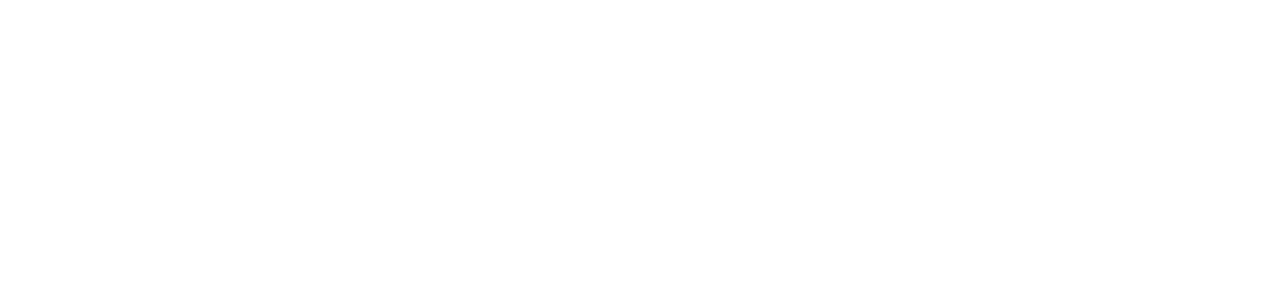
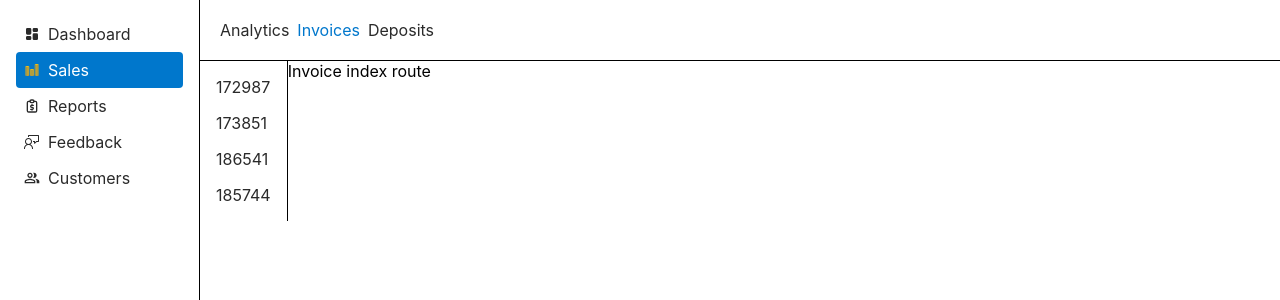
Before and after one commit to Andrii-Avramenko/reactRoutesPractice, a React (Vite) app: page /sales/invoices in a window 1280 px wide. Before the commit this address had no page. Shown: the top 300 px of the page. Built offline with nearby package versions, Linux system fonts and the light colour scheme.

Commit message:
Working tabs and invoices

```diff
--- a/src/App.jsx
+++ b/src/App.jsx
@@ -1,12 +1,32 @@
 import { Route, Routes } from "react-router-dom"
 import { GlobalStyle } from "./components/globalStyle"
 import { Layout } from "./components/Layout"
+import { Sales } from "./pages/Sales"
+import { Invoices } from "./components/Invoices"
+import { InvoiceDetails } from "./components/InvoiceDetails"
 
 function App() {
   return (
     <>
       <Routes>
-        <Route path="/" element={<Layout />}/>
+        <Route path="/" element={<Layout />}>
+          <Route index element={<div>Home page</div>}/>
+          <Route path="dashboard" element={<div>Dashboard</div>}/>
+
+          <Route path="sales" element={<Sales />}>
+            <Route index element={<div>Sales index route</div>} />
+            <Route path="analytics" element={<div>Analytics page</div>} />
+            <Route path="deposits" element={<div>Deposits page</div>} />
+            <Route path="invoices" element={<Invoices />}>
+              <Route index element={<div>Invoice index route</div>} />
+              <Route path=":invoiceId" element={<InvoiceDetails />} />
+            </Route>
+          </Route>
+
+          <Route path="reports" element={<div>Reports</div>}/>
+          <Route path="feedback" element={<div>Feedback page</div>}/>
+          <Route path="customers" element={<div>Customers</div>}/>
+        </Route>
       </Routes>
       <GlobalStyle />
     </>
--- a/src/api.js
+++ b/src/api.js
@@ -49,9 +49,6 @@
 
 export const getInvoicesById = (id) => {
   return Promise.resolve(
-    db.invoices.find((invoice) => {
-      invoice.id === id;
-      return invoice;
-    }),
+    db.invoices.find((invoice) => invoice.id === id)
   );
 };
--- /dev/null
+++ b/src/components/InvoiceDetails.jsx
@@ -0,0 +1,30 @@
+import { useParams } from "react-router-dom";
+import { Box } from "./Box";
+import { useEffect, useState } from "react";
+import { getInvoicesById } from "../api";
+
+export const InvoiceDetails = () => {
+  const { invoiceId } = useParams();
+  console.log(invoiceId)
+  const [invoice, setInvoice] = useState(null);
+
+  useEffect(() => {
+    getInvoicesById(invoiceId).then(setInvoice)
+  }, [invoiceId])
+
+  if (!invoice) {
+    return null
+  }
+
+  const {recipient, account, total, date} = invoice
+
+  return (
+    <Box>
+      <p>Client name: {recipient}</p>
+      <p>Account number: {account}</p>
+      <p>Total sum: {total}</p>
+      <p>Invoice date: {new Date(date.created).toLocaleDateString()}</p>
+      <p>Due date: {new Date(date.due).toLocaleDateString()}</p>
+    </Box>
+  );
+};
--- /dev/null
+++ b/src/components/Invoices.jsx
@@ -0,0 +1,46 @@
+import { useEffect, useState } from "react";
+import { Box } from "./Box";
+import { getInvoices } from "../api";
+import { NavLink, Outlet } from "react-router-dom";
+import styled from "styled-components";
+
+export const Invoices = () => {
+  const [invoices, setInvoices] = useState([]);
+
+  useEffect(() => {
+    getInvoices().then(setInvoices);
+  }, []);
+
+  const NavItem = styled(NavLink)`
+    padding: ${(p) => p.theme.space[3]}px;
+    text-decoration: none;
+    color: ${(p) => p.theme.colors.text};
+    border-radius: 8px;
+
+    &.active {
+      background-color: ${(p) => p.theme.colors.primary};
+      color: ${(p) => p.theme.colors.white};
+    }
+
+    :hover:not(.active) {
+      color: ${(p) => p.theme.colors.primary};
+    }
+  `;
+
+  return (
+    <Box display="flex">
+      <Box
+        as="aside"
+        display="flex"
+        flexDirection="column"
+        p={3}
+        borderRight="1px solid black"
+      >
+        {invoices.map(({ id }) => (
+          <NavItem key={id} to={`${id}`}>{id}</NavItem>
+        ))}
+      </Box>
+      <Outlet />
+    </Box>
+  );
+};
--- /dev/null
+++ b/src/pages/Sales.jsx
@@ -0,0 +1,36 @@
+import styled from "styled-components";
+import { Box } from "../components/Box";
+import { NavLink, Outlet } from "react-router-dom";
+
+const navItems = [
+  { href: "analytics", text: "Analytics" },
+  { href: "invoices", text: "Invoices" },
+  { href: "deposits", text: "Deposits" },
+];
+
+const NavItem = styled(NavLink)`
+  padding: ${(p) => p.theme.space[2]}px;
+  color: ${(p) => p.theme.colors.text};
+  text-decoration: none;
+
+  &.active {
+    color: ${(p) => p.theme.colors.primary};
+  }
+`;
+
+export const Sales = () => {
+  return (
+    <Box as="main" display="flex" flexDirection="column">
+      <Box as="header" borderBottom="1px solid black" p={4}>
+        <Box as="ul" display="flex">
+          {navItems.map(({ href, text }) => {
+            return <NavItem key={href} to={href}>
+              {text}
+            </NavItem>;
+          })}
+        </Box>
+      </Box>
+      <Outlet />
+    </Box>
+  );
+};
```
